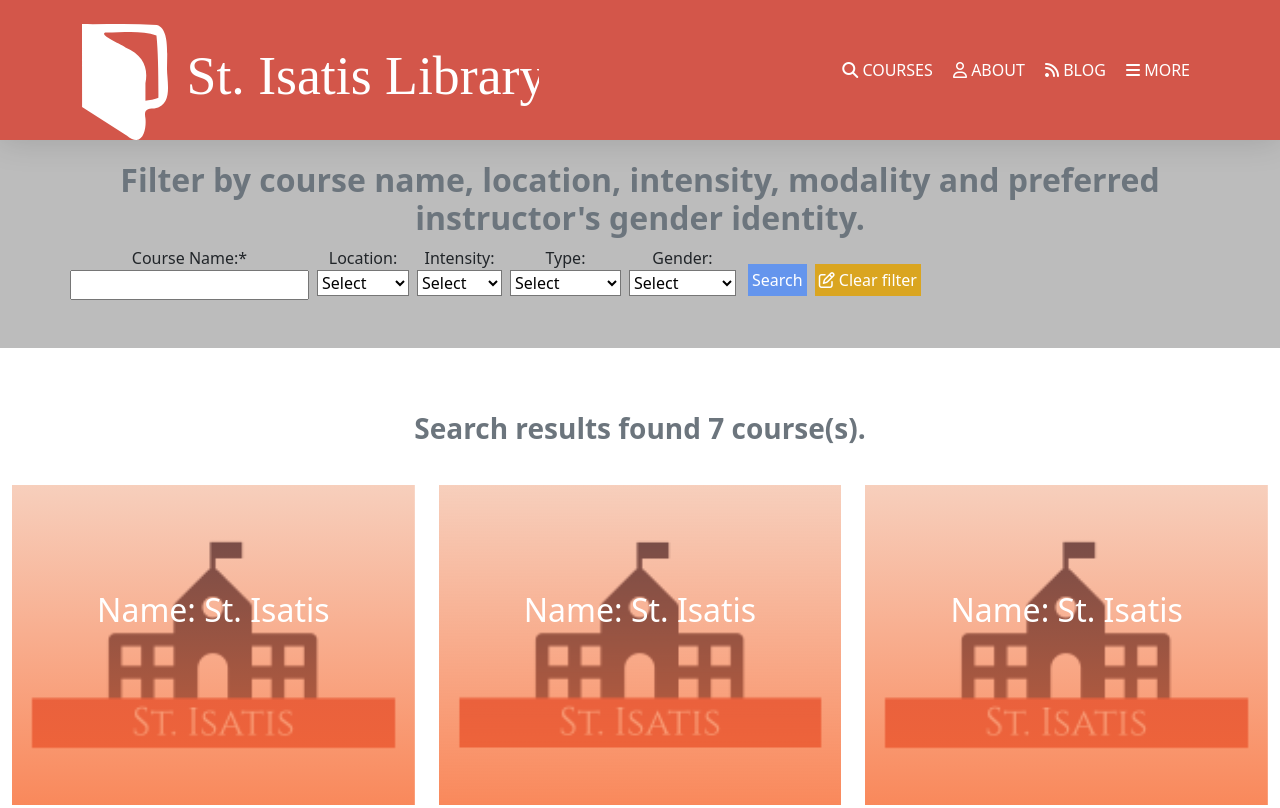
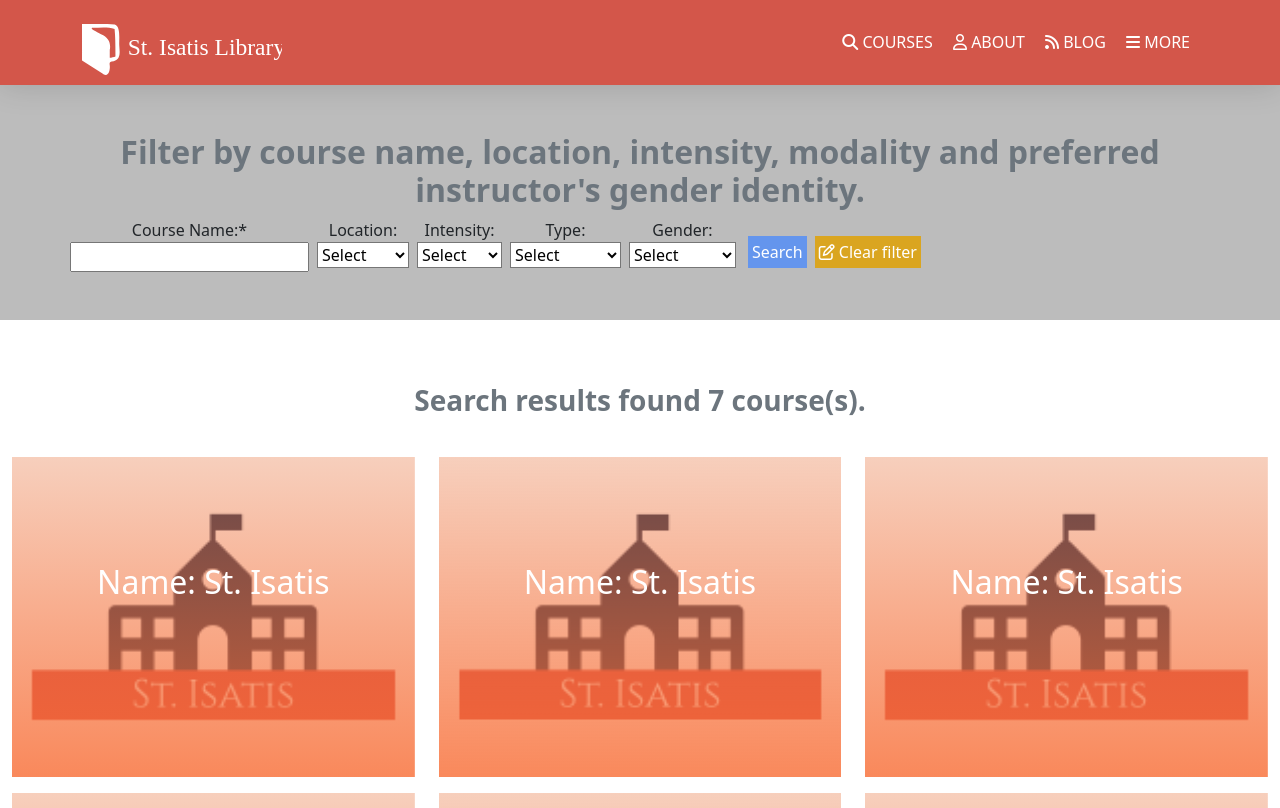
Before and after one commit to LoxiasCam/directoryCapstone, a plain HTML site: page results.html in a window 1280 px wide. Shown: the top 808 px of the page. Drawn offline with nearby package versions, Linux system fonts and the light colour scheme.

Commit message:
Add header tags, Fix navbar, fix About Us section, fix logo max width

```diff
--- a/main.css
+++ b/main.css
@@ -36,9 +36,10 @@ nav {
 }
 
 .logo img {
-  max-width: 100%;
+  max-width: 200px;
   height: auto;
   color: white;
+  padding-bottom: 10px;
 }
 
 .nav-icons-wrapper {
@@ -70,7 +71,7 @@ nav {
 }
 
 main {
-  padding-top: 97px;
+  padding-top: 85px;
 }
 
 .search-area-wrapper {
--- a/results.css
+++ b/results.css
@@ -36,9 +36,10 @@ nav {
 }
 
 .logo img {
-  max-width: 100%;
+  max-width: 200px;
   height: auto;
   color: white;
+  padding-bottom: 10px;
 }
 
 .nav-icons-wrapper {
@@ -70,7 +71,7 @@ nav {
 }
 
 main {
-  padding-top: 113px;
+  padding-top: 85px;
 }
 
 .filter-row {
--- a/results.html
+++ b/results.html
@@ -1,5 +1,5 @@
 <!DOCTYPE html>
-<html>
+<html lang="en">
 <head>
   <meta charset='utf-8'>
   <meta http-equiv='X-UA-Compatible' content='IE=edge'>
@@ -11,6 +11,7 @@
 </head>
 <body>
 
+  <header>
     <nav class="d-flex justify-content-center align-items-center pt-3 fixed-top">
 
       <div class="container d-md-none">
@@ -68,6 +69,7 @@
       </div>
 
     </nav>
+  </header>
 
   <main>
 
--- a/signup.css
+++ b/signup.css
@@ -36,9 +36,10 @@ nav {
 }
 
 .logo img {
-  max-width: 100%;
+  max-width: 200px;
   height: auto;
   color: white;
+  padding-bottom: 10px;
 }
 
 .nav-icons-wrapper {
@@ -70,7 +71,7 @@ nav {
 }
 
 main {
-  padding-top: 113px;
+  padding-top: 85px;
 }
 
 .border-shadow {
```
Also changed, not shown: index.html (+6 -4 lines), signup.html (+3 -1 lines). Lines whose indentation alone changed are shown as unchanged.
